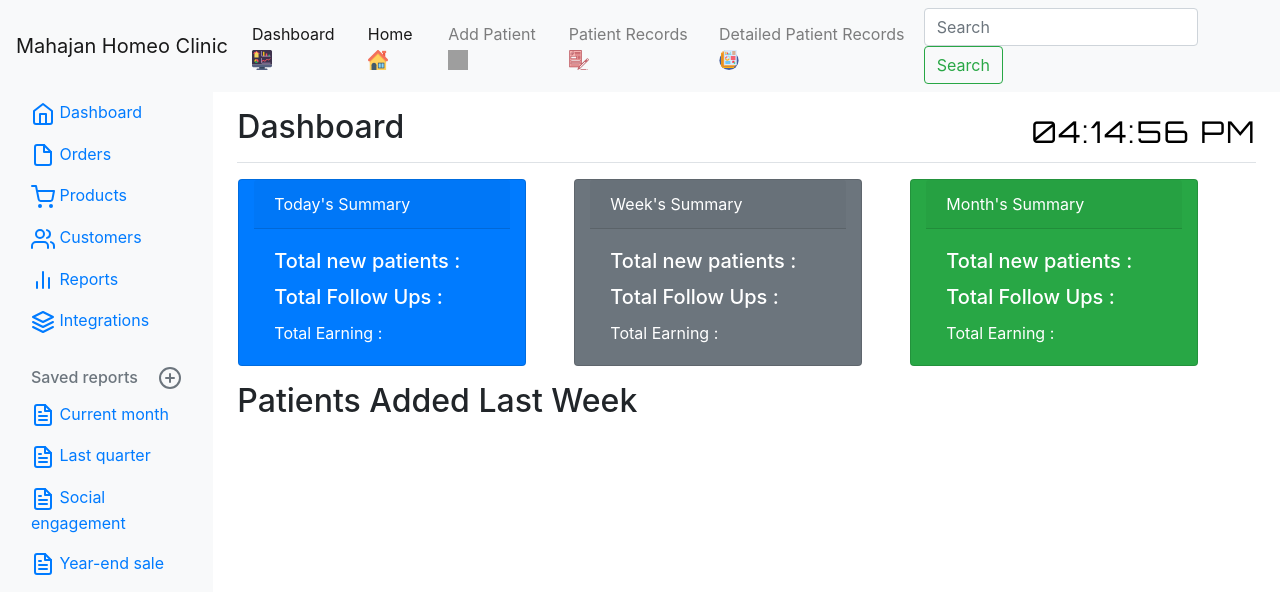
After one commit to skystone1000/Hospital-Data-Web-App, a PHP site: page /Dashboard.php in a window 1280 px wide. The commit adds this page. Shown: the top 614 px of the page. Run offline with PHP 8.4, Linux system fonts and the light colour scheme; the visitor is signed in with stand-in values (Sample User, id 1); some libraries are stand-ins or nearby versions; grey boxes are pictures that could not be loaded.

Commit message:
Adding a simple dashboard for doctors

```diff
--- /dev/null
+++ b/dashboard.php
@@ -0,0 +1,143 @@
+<?php include './includes/header.php'; ?>
+
+
+
+<div class="container-fluid">
+
+	<div class="row">
+		<nav class="col-md-2 d-none d-md-block bg-light sidebar">
+			<div class="sidebar-sticky">
+				<ul class="nav flex-column">
+					<li class="nav-item">
+						<a class="nav-link active" href="#">
+							<span data-feather="home"></span>
+							Dashboard <span class="sr-only">(current)</span>
+						</a>
+					</li>
+					<li class="nav-item">
+						<a class="nav-link" href="#">
+							<span data-feather="file"></span>
+							Orders
+						</a>
+					</li>
+					<li class="nav-item">
+						<a class="nav-link" href="#">
+							<span data-feather="shopping-cart"></span>
+							Products
+						</a>
+					</li>
+					<li class="nav-item">
+						<a class="nav-link" href="#">
+							<span data-feather="users"></span>
+							Customers
+						</a>
+					</li>
+					<li class="nav-item">
+						<a class="nav-link" href="#">
+							<span data-feather="bar-chart-2"></span>
+							Reports
+						</a>
+					</li>
+					<li class="nav-item">
+						<a class="nav-link" href="#">
+							<span data-feather="layers"></span>
+							Integrations
+						</a>
+					</li>
+				</ul>
+
+				<h6 class="sidebar-heading d-flex justify-content-between align-items-center px-3 mt-4 mb-1 text-muted">
+					<span>Saved reports</span>
+					<a class="d-flex align-items-center text-muted" href="#">
+						<span data-feather="plus-circle"></span>
+					</a>
+				</h6>
+				<ul class="nav flex-column mb-2">
+					<li class="nav-item">
+						<a class="nav-link" href="#">
+							<span data-feather="file-text"></span>
+							Current month
+						</a>
+					</li>
+					<li class="nav-item">
+						<a class="nav-link" href="#">
+							<span data-feather="file-text"></span>
+							Last quarter
+						</a>
+					</li>
+					<li class="nav-item">
+						<a class="nav-link" href="#">
+							<span data-feather="file-text"></span>
+							Social engagement
+						</a>
+					</li>
+					<li class="nav-item">
+						<a class="nav-link" href="#">
+							<span data-feather="file-text"></span>
+							Year-end sale
+						</a>
+					</li>
+				</ul>
+			</div>
+		</nav>
+
+		<main role="main" class="col-md-9 ml-sm-auto col-lg-10 px-4">
+
+			<div class="d-flex justify-content-between flex-wrap flex-md-nowrap align-items-center pt-3 pb-2 mb-3 border-bottom">
+				<h1 class="h2">Dashboard</h1>
+				<?php include './includes/clock.php' ?>
+			</div>
+
+			<div class="row">
+				&emsp;
+				<div class="card text-white bg-primary mb-3 col-sm" style="max-width: 18rem;">
+					<div class="card-header">Today's Summary</div>
+					<div class="card-body">
+						<h5 class="card-title">Total new patients : </h5>
+						<h5 class="card-title">Total Follow Ups : </h5>
+						<p class="card-text">Total Earning : </p>
+					</div>
+				</div>
+				&emsp;&emsp;&emsp;
+				<div class="card text-white bg-secondary mb-3 col-sm" style="max-width: 18rem;">
+					<div class="card-header">Week's Summary</div>
+					<div class="card-body">
+						<h5 class="card-title">Total new patients : </h5>
+						<h5 class="card-title">Total Follow Ups : </h5>
+						<p class="card-text">Total Earning : </p>
+					</div>
+				</div>
+				&emsp;&emsp;&emsp;
+				<div class="card text-white bg-success mb-3 col-sm" style="max-width: 18rem;">
+					<div class="card-header">Month's Summary</div>
+					<div class="card-body">
+						<h5 class="card-title">Total new patients : </h5>
+						<h5 class="card-title">Total Follow Ups : </h5>
+						<p class="card-text">Total Earning : </p>
+					</div>
+				</div>
+
+			</div>
+
+			<!--
+			<canvas class="my-4 w-100" id="myChart" width="450" height="190"></canvas>
+			-->
+
+			<h2>Patients Added Last Week</h2>
+
+		</main>
+	</div>
+</div>
+
+<!-- Bootstrap core JavaScript
+	================================================== -->
+	<!-- Placed at the end of the document so the pages load faster -->
+	<script src="https://code.jquery.com/jquery-3.3.1.slim.min.js" integrity="sha384-q8i/X+965DzO0rT7abK41JStQIAqVgRVzpbzo5smXKp4YfRvH+8abtTE1Pi6jizo" crossorigin="anonymous"></script>
+
+	<!-- Icons -->
+	<script src="https://unpkg.com/feather-icons/dist/feather.min.js"></script>
+	<script>
+		feather.replace()
+	</script>
+
+	<?php include './includes/footer.php'; ?>
--- /dev/null
+++ b/includes/clock.php
@@ -0,0 +1,50 @@
+
+
+<div id="MyClockDisplay" class="clock" onload="showTime()"></div>
+<link href="https://fonts.googleapis.com/css?family=Orbitron&display=swap" rel="stylesheet">
+
+<style type="text/css">
+
+body {
+}
+
+.clock {
+    color: black;
+    font-size: 30px;
+    font-family: Orbitron;
+    letter-spacing: 2px;
+}
+
+</style>
+
+<script type="text/javascript">
+function showTime(){
+    var date = new Date();
+    var h = date.getHours(); // 0 - 23
+    var m = date.getMinutes(); // 0 - 59
+    var s = date.getSeconds(); // 0 - 59
+    var session = "AM";
+
+    if(h == 0){
+        h = 12;
+    }
+
+    if(h > 12){
+        h = h - 12;
+        session = "PM";
+    }
+
+    h = (h < 10) ? "0" + h : h;
+    m = (m < 10) ? "0" + m : m;
+    s = (s < 10) ? "0" + s : s;
+
+    var time = h + ":" + m + ":" + s + " " + session;
+    document.getElementById("MyClockDisplay").innerText = time;
+    document.getElementById("MyClockDisplay").textContent = time;
+
+    setTimeout(showTime, 1000);
+
+}
+
+showTime();
+</script>
--- a/includes/header.php
+++ b/includes/header.php
@@ -26,6 +26,13 @@
 
 		<div class="collapse navbar-collapse" id="navbarSupportedContent">
 			<ul class="navbar-nav mr-auto">
+				<li class="nav-item active">
+					<a class="nav-link" href="Dashboard.php">
+						Dashboard
+						<span class="sr-only">(current)</span>
+						<img src="./img/dashboard.svg" style="width: 20px ; height: 20px;">
+					</a>
+				</li>
 				<li class="nav-item active">
 					<a class="nav-link" href="home.php">
 						Home
--- a/patientDetails.php
+++ b/patientDetails.php
@@ -22,7 +22,7 @@ $data = mysqli_fetch_assoc($result);
 			<div class="card-header" id="headingTwo">
 				<h2 class="mb-0">
 					<button class="btn btn-info collapsed" type="button" data-toggle="collapse" data-target="#mainRecord" aria-expanded="false" aria-controls="mainRecord">
-						Case Details
+						Case Details ---- Date Joined : <?php echo $data['dateJoined'] ?>
 					</button>
 				</h2>
 			</div>
```
Also changed, not shown: img/dashboard.svg (added).
